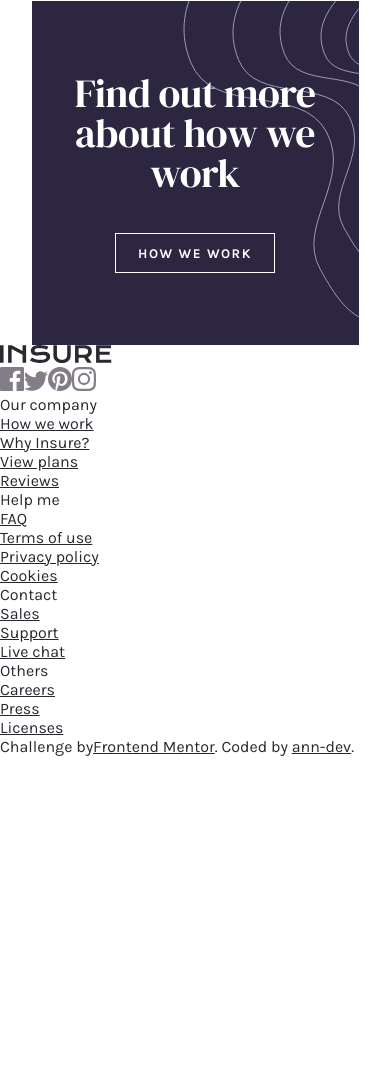
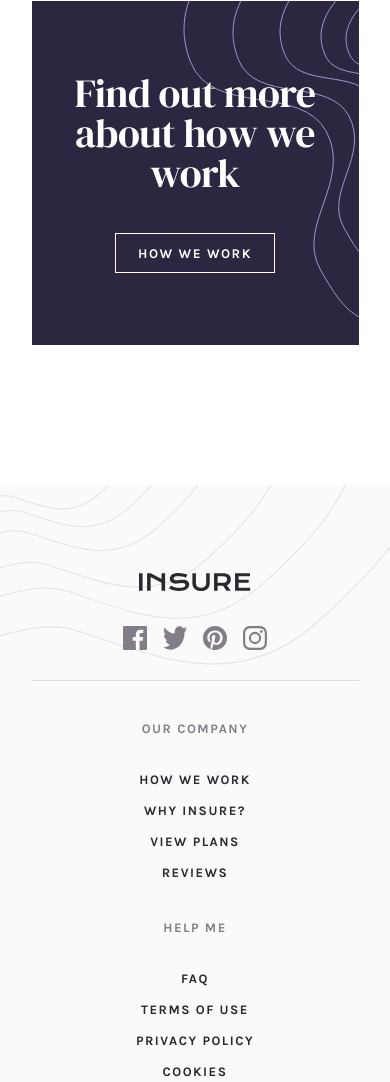
Before and after one commit to ann-dev/fem-insure-page, a Gatsby site in the folder site/: page / in a window 390 px wide. Shown: the part 2361-3443 px from the top of the page. Before the commit the page ends 3117 px from the top, so only its background shows below. Built offline with nearby package versions, Linux system fonts and the light colour scheme; Gatsby itself is replaced by a stand-in of ours.

Commit message:
Mobile potrait footer done

```diff
--- a/site/src/assets/constants/COLORS.js
+++ b/site/src/assets/constants/COLORS.js
@@ -1,9 +1,9 @@
 export const COLORS = {
   accent_blue: "hsl(216, 30%, 68%)",
   accent_gray: "hsl(273, 4%, 51%)",
-  accent_purple: "hsl(296, 30%, 68%)",
-  background_footer: "hsl(0, 0%, 98%)",
+  accent_light: "hsl(296, 30%, 68%)",
   background_hero: "hsl(256, 26%, 20%)",
-  background_main: "white",
-  font_main: "hsl(270, 9%, 17%)",
+  black: "hsl(270, 9%, 17%)",
+  light_main: "white",
+  light_grey: "hsl(0, 0%, 98%)",
 }
--- a/site/src/assets/styles/globalStyles.js
+++ b/site/src/assets/styles/globalStyles.js
@@ -11,8 +11,8 @@ const GlobalStyle = createGlobalStyle`
         box-sizing: inherit;
     }
     body {
-        background-color: ${COLORS.background_main};
-        color: ${COLORS.font_main};
+        background-color: ${COLORS.light_main};
+        color: ${COLORS.black};
         font-family: 'Karla', sans-serif;
         font-size: 16px;
         -webkit-font-smoothing: antialiased;
@@ -43,6 +43,11 @@ const GlobalStyle = createGlobalStyle`
     }
     a{
         color: inherit;
+        text-decoration: none;
+        &:hover {
+            cursor: pointer;
+            text-decoration: underline;
+        }
     }
     ol,
     ul {
--- a/site/src/components/common/CTA/index.jsx
+++ b/site/src/components/common/CTA/index.jsx
@@ -8,7 +8,7 @@ const CTA = ({ text, buttonText }) => (
   <CTAWrapper>
     <CTACurveWrapper src={CTACurve} alt="abstract curve" />
     <CTAHeader>{text}</CTAHeader>
-    <Button className="light" style={{ width: 160 }}>
+    <Button darkMode buttonWidth="160px">
       {buttonText}
     </Button>
   </CTAWrapper>
--- a/site/src/components/common/CTA/styles.js
+++ b/site/src/components/common/CTA/styles.js
@@ -6,7 +6,7 @@ export const CTAWrapper = styled.section`
   background-color: ${COLORS.background_hero};
   display: flex;
   flex-direction: column;
-  color: ${COLORS.background_main};
+  color: ${COLORS.light_main};
   height: 344px;
   justify-content: center;
   position: relative;
--- /dev/null
+++ b/site/src/components/common/CompanyLogo/index.jsx
@@ -0,0 +1,13 @@
+import React from "react"
+import Logo from "assets/images/logo.svg"
+import styled from "styled-components"
+
+const LogoWrapper = styled.img`
+  height: 18px;
+  width: 112px;
+`
+
+const CompanyLogo = () => <LogoWrapper src={Logo} alt="Insure logotype" />
+
+
+export default CompanyLogo
--- a/site/src/components/homepage/FeaturedContent/styles.js
+++ b/site/src/components/homepage/FeaturedContent/styles.js
@@ -5,12 +5,13 @@ export const FeaturedWrapper = styled.article`
   align-items: center;
   display: flex;
   flex-direction: column;
+  margin: 140px 0;
   width: 100%;
 `
 export const FeaturedDivider = styled.div`
   height: 1px;
-  background-color: ${COLORS.accent_purple};
-  margin: 140px 0 40px;
+  background-color: ${COLORS.accent_light};
+  margin-bottom: 40px;
   width: 140px;
 `
 
--- a/site/src/components/homepage/Hero/index.jsx
+++ b/site/src/components/homepage/Hero/index.jsx
@@ -28,7 +28,7 @@ const Hero = () => (
           expertise and technology to help you find the plan that’s right for
           you. Ensure you and your loved ones are protected.
         </HeroParagraph>
-        <Button className="light" style={{ width: 146 }}>
+        <Button darkMode buttonWidth="146px">
           View plans
         </Button>
       </HeroTextWrapper>
--- a/site/src/components/homepage/Hero/styles.js
+++ b/site/src/components/homepage/Hero/styles.js
@@ -3,7 +3,7 @@ import { COLORS } from "assets/constants/COLORS"
 
 export const HeroWrapper = styled.article`
   background-color: ${COLORS.background_hero};
-  color: ${COLORS.background_main};
+  color: ${COLORS.light_main};
 `
 export const HeroContentWrapper = styled.div`
   display: flex;
--- a/site/src/components/shared/Footer/Attribution/index.jsx
+++ b/site/src/components/shared/Footer/Attribution/index.jsx
@@ -1,8 +1,10 @@
 import React from "react"
+
 
 const Attribution = () => (
   <section>
-    Challenge by
+    <p>
+      Challenge by {" "}
       <a
         href="https://www.frontendmentor.io?ref=challenge"
         target="_blank"
@@ -10,7 +12,9 @@ const Attribution = () => (
       >
         Frontend Mentor
       </a>
-    . Coded by{" "}
+      .
+    </p>
+    Coded by {" "}
     <a
       href="https://github.com/ann-dev"
       target="_blank"
--- a/site/src/components/shared/Footer/FooterLinkSection/index.js
+++ b/site/src/components/shared/Footer/FooterLinkSection/index.js
@@ -2,17 +2,20 @@ import React from "react"
 import slugify from "slugify"
 
 import { footerLinks } from "../footerData"
+import {
+  FooterLinkBlock,
+  FooterLinkHeading,
+  FooterLinkList,
+} from "./styles"
 
 const FooterLinkSection = () => (
   <section>
     {footerLinks.map(item => {
       return (
-        <div key={slugify(item.category)}>
-          <span>{item.category || "Category"}</span>
-          <ul>
-            {item.links.map(
-              link =>
-                (
+        <FooterLinkBlock key={slugify(item.category)}>
+          <FooterLinkHeading>{item.category || "Category"}</FooterLinkHeading>
+          <FooterLinkList>
+            {item.links.map(link => (
               <li key={slugify(link)}>
                 <a
                   href={
@@ -26,10 +29,9 @@ const FooterLinkSection = () => (
                   {link || "Link"}
                 </a>
               </li>
-                )
-            )}
-          </ul>
-        </div>
+            ))}
+          </FooterLinkList>
+        </FooterLinkBlock>
       )
     })}
   </section>
--- /dev/null
+++ b/site/src/components/shared/Footer/FooterLinkSection/styles.js
@@ -0,0 +1,25 @@
+import styled from "styled-components"
+
+export const FooterLinkBlock = styled.div`
+  display: flex;
+  flex-direction: column;
+`
+
+export const FooterLinkHeading = styled.span`
+  display: block;
+  margin-bottom: 36px;
+`
+
+export const FooterLinkList = styled.ul`
+  display: flex;
+  flex-direction: column;
+  height: 100%;
+  justify-content: space-between;
+  margin-bottom: 40px;
+  li {
+    margin-bottom: 16px;
+  }
+  li:last-child {
+    margin-bottom: 0;
+  }
+`
--- a/site/src/components/shared/Footer/SocialSection/index.js
+++ b/site/src/components/shared/Footer/SocialSection/index.js
@@ -1,16 +1,19 @@
 import React from "react"
-import Logo from "assets/images/logo.svg"
+
+import CompanyLogo from "components/common/CompanyLogo"
 import { footerSocials } from "../footerData"
+import { SocialSectionWrapper, SocialsWrapper, SocialsDivider } from "./styles"
 
 const SocialSection = () => (
-  <section>
-    <img src={Logo} alt="insure logo" />
-    <div>
+  <SocialSectionWrapper>
+    <CompanyLogo />
+    <SocialsWrapper>
       {footerSocials.map(item => {
         return <img key={item.name} src={item.path} alt={item.name + " icon"} />
       })}
-    </div>
-  </section>
+    </SocialsWrapper>
+    <SocialsDivider />
+  </SocialSectionWrapper>
 )
 
 export default SocialSection
--- /dev/null
+++ b/site/src/components/shared/Footer/SocialSection/styles.js
@@ -0,0 +1,19 @@
+import styled from "styled-components"
+
+export const SocialSectionWrapper = styled.section`
+  margin-bottom: 40px;
+`
+
+export const SocialsWrapper = styled.div`
+  display: flex;
+  justify-content: space-between;
+  margin: 32px auto 0;
+  width: 144px;
+`
+
+export const SocialsDivider = styled.div`
+  background-color: #dadada;
+  height: 1px;
+  margin-top: 30px;
+  width: 327px;
+`
--- a/site/src/components/shared/Footer/index.js
+++ b/site/src/components/shared/Footer/index.js
@@ -3,13 +3,22 @@ import React from "react"
 import SocialSection from "./SocialSection"
 import FooterLinkSection from "./FooterLinkSection"
 import Attribution from "./Attribution"
+import FooterCurve from "assets/images/bg-pattern-footer-mobile.svg"
+import {
+  FooterWrapper,
+  FooterContentWrapper,
+  FooterCurveWrapper,
+} from "./styles"
 
 const Footer = () => (
-  <footer>
-    <SocialSection />
-    <FooterLinkSection />
-    <Attribution />
-  </footer>
+  <FooterWrapper>
+    <FooterCurveWrapper src={FooterCurve} />
+    <FooterContentWrapper>
+      <SocialSection />
+      <FooterLinkSection />
+      <Attribution />
+    </FooterContentWrapper>
+  </FooterWrapper>
 )
 
 export default Footer
--- /dev/null
+++ b/site/src/components/shared/Footer/styles.js
@@ -0,0 +1,35 @@
+import styled from "styled-components"
+import { COLORS } from "assets/constants/COLORS"
+
+export const FooterWrapper = styled.footer`
+  background-color: ${COLORS.light_grey};
+  color: ${COLORS.accent_gray};
+  font-size: 13px;
+  font-weight: 700;
+  letter-spacing: 1.5px;
+  overflow-x: hidden;
+  position: relative;
+  text-transform: uppercase;
+  z-index: -1;
+  a {
+      color: ${COLORS.black};
+  }
+`
+
+export const FooterCurveWrapper = styled.img`
+  position: absolute;
+  top: 0;
+  width: 100%;
+  z-index: -1;
+`
+
+export const FooterContentWrapper = styled.div`
+  align-items: center;
+  display: flex;
+  flex-direction: column;
+  padding: 88px 0;
+  margin: 0 auto;
+  max-width: 327px;
+  text-align: center;
+  z-index: 1;
+`
--- a/site/src/components/shared/Navigation/index.js
+++ b/site/src/components/shared/Navigation/index.js
@@ -1,7 +1,7 @@
 import React from "react"
 import slugify from "slugify"
 
-import Logo from "assets/images/logo.svg"
+import CompanyLogo from "components/common/CompanyLogo"
 import { NavWrapper, NavLinksList } from "./styles"
 
 const Navigation = () => {
@@ -9,7 +9,7 @@ const Navigation = () => {
 
   return (
     <NavWrapper>
-      <img src={Logo} alt="insure logo" />
+      <CompanyLogo />
       <nav>
         <NavLinksList>
           {links.map(link => {
--- a/site/src/components/shared/Navigation/styles.js
+++ b/site/src/components/shared/Navigation/styles.js
@@ -3,14 +3,10 @@ import { COLORS } from "assets/constants/COLORS"
 
 export const NavWrapper = styled.header`
   align-items: center;
-  background-color: ${COLORS.background_main};
+  background-color: ${COLORS.light_main};
   display: flex;
   height: 80px;
   padding: 0 24px;
-  img {
-    height: 18px;
-    width: 112px;
-  }
   button {
     display: none;
   }
```
Also changed, not shown: site/src/components/common/Button/index.js (+5 -5 lines). Lines whose indentation alone changed are shown as unchanged.
